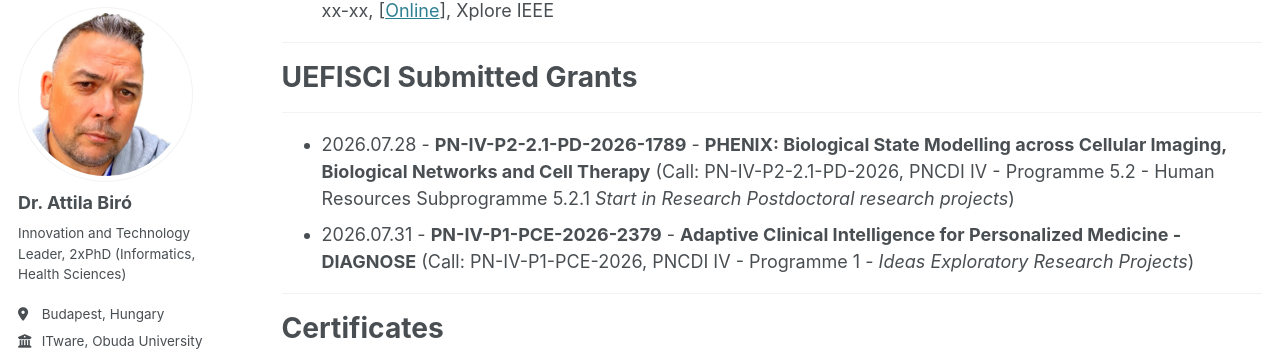
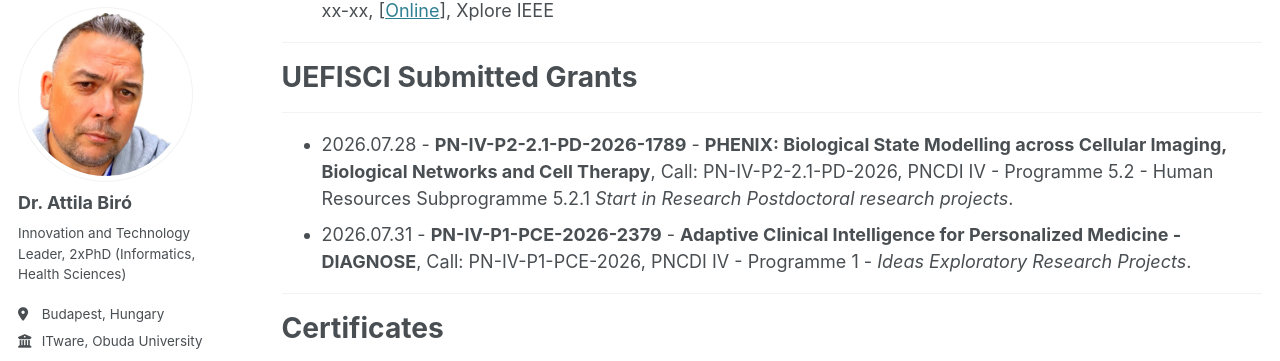
Before and after one commit to biroka/biroka.github.io, a Jekyll site: the page built from _pages/postdoc_umfst.md, in a window 1280 px wide and 900 px high, scrolled down 550 px. Shown: the part 99-460 px from the top of the window. Built offline with Jekyll 4.4.1, drawn with Linux system fonts in a browser that asks for light colours; some web fonts are replaced.

Commit message:
Refactor grant entries for better readability

```diff
--- a/_pages/postdoc_umfst.md
+++ b/_pages/postdoc_umfst.md
@@ -24,8 +24,8 @@ author_profile: true
 ***
 # UEFISCI Submitted Grants
 ***
-* 2026.07.28 - **PN-IV-P2-2.1-PD-2026-1789** - **PHENIX: Biological State Modelling across Cellular Imaging, Biological Networks and Cell Therapy** (Call: PN-IV-P2-2.1-PD-2026, PNCDI IV - Programme 5.2 - Human Resources Subprogramme 5.2.1 _Start in Research Postdoctoral research projects_)
-* 2026.07.31 - **PN-IV-P1-PCE-2026-2379** - **Adaptive Clinical Intelligence for Personalized Medicine - DIAGNOSE** (Call: PN-IV-P1-PCE-2026, PNCDI IV - Programme 1 - _Ideas Exploratory Research Projects_)
+* 2026.07.28 - **PN-IV-P2-2.1-PD-2026-1789** - **PHENIX: Biological State Modelling across Cellular Imaging, Biological Networks and Cell Therapy**, Call: PN-IV-P2-2.1-PD-2026, PNCDI IV - Programme 5.2 - Human Resources Subprogramme 5.2.1 _Start in Research Postdoctoral research projects_.
+* 2026.07.31 - **PN-IV-P1-PCE-2026-2379** - **Adaptive Clinical Intelligence for Personalized Medicine - DIAGNOSE**, Call: PN-IV-P1-PCE-2026, PNCDI IV - Programme 1 - _Ideas Exploratory Research Projects_.
 
 ***
 # Certificates
```
